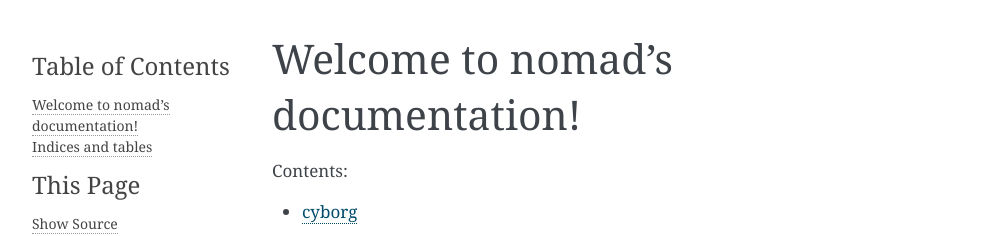
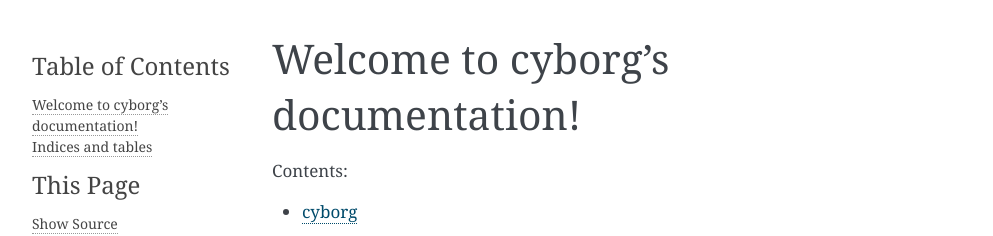
Before and after one commit to openstack/cyborg, a Sphinx documentation site: the page built from doc/source/index.rst, in a window 1280 px wide. Shown: the top 236 px of the page, without its empty margins (148-1141 px from the left). Built offline with Sphinx 7.4.7, drawn with Linux system fonts in a browser that asks for light colours.

Commit message:
Rename nomad to cyborg
Change-Id: I1710663f2d52f6eb820378e8d6c57c918198c4af

```diff
--- a/doc/source/index.rst
+++ b/doc/source/index.rst
@@ -1,9 +1,9 @@
-.. nomad documentation master file, created by
+.. cyborg documentation master file, created by
    sphinx-quickstart on Tue Jul  9 22:26:36 2013.
    You can adapt this file completely to your liking, but it should at least
    contain the root `toctree` directive.
 
-Welcome to nomad's documentation!
+Welcome to cyborg's documentation!
 ========================================================
 
 Contents:
```
